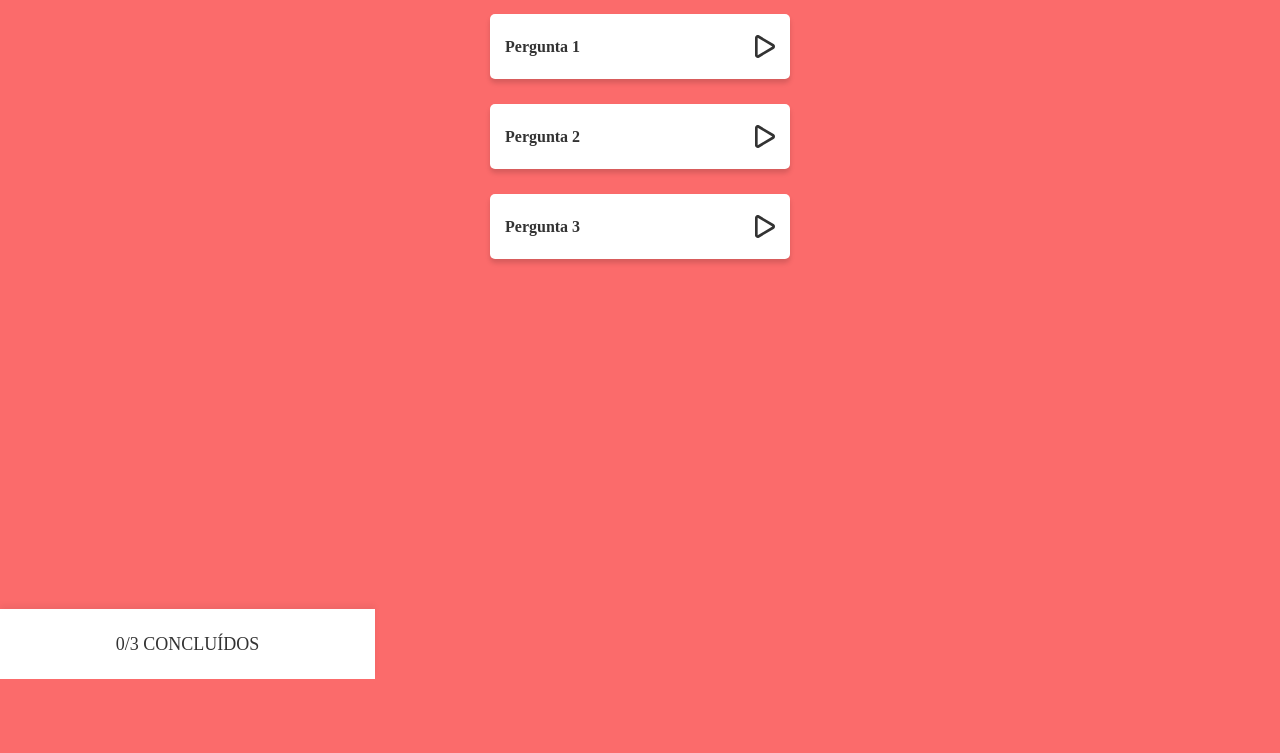
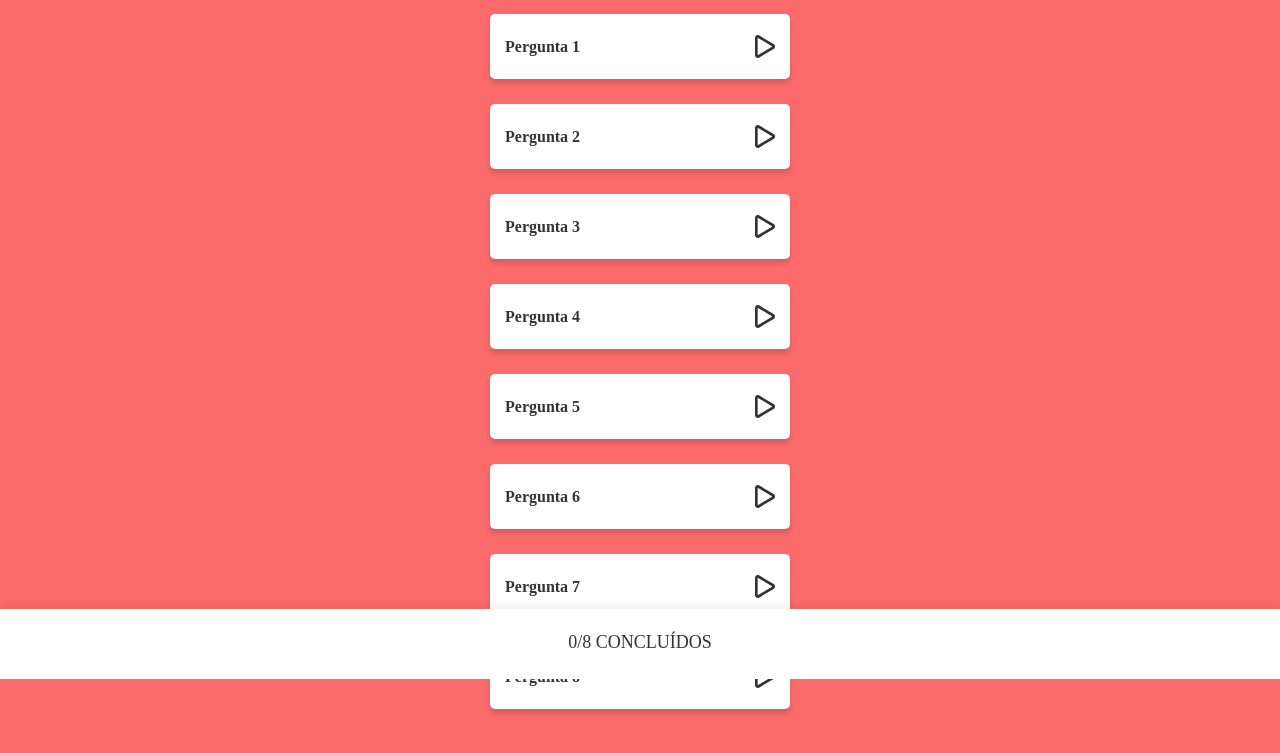
Before and after one commit to Victormarzo/Projeto-8-ZapRecall, a React app: page / in a window 1280 px wide. Both pictures are taken after a click on the element "Iniciar Recall!". Shown: the part 121-874 px from the top of the page. Before the commit the page ends 800 px from the top, so only its background shows below. Built offline with nearby package versions, Linux system fonts and the light colour scheme; a web font is replaced by a local one.

Commit message:
resultados e retoques

```diff
--- a/public/index.html
+++ b/public/index.html
@@ -3,8 +3,7 @@
   <head>
     <meta charset="utf-8" />
     <meta name="viewport" content="width=device-width, initial-scale=1" />
-    <link rel="stylesheet" href="./css/reset.css">
-    <link rel="stylesheet" href="./css/style.css">
+
     <title>ZapRecall</title>
   </head>
   <body>
--- a/src/components/App.js
+++ b/src/components/App.js
@@ -1,7 +1,8 @@
 import StarterMenu from "./StarterMenu";
 import ZapRecall from "./ZapRecall";
 import React from "react";
-
+import "../components/css/reset.css"
+import "../components/css/style.css"
 export default function App(){
     const [screen,setScreen] = React.useState(true);
     return(
--- a/src/components/Flashcard.js
+++ b/src/components/Flashcard.js
@@ -1,22 +1,30 @@
+import round from "../components/img/round.svg"
+import right from "../components/img/right.svg"
+import wrong from "../components/img/wrong.svg"
+import maybe from "../components/img/maybe.svg"
+import play from "../components/img/play.svg"
+
+
 import React from "react";
-export default function Flashcard({question,answer,index,setResultList,resultList}){
+export default function Flashcard({question,answer,index,setResultList,resultList,setError}){
         const [turnCard,setTurnCard]=React.useState("true");
         const [turnQuestion,setTurnQuestion]=React.useState("true");
         const [turnAnswer,setTurnAnswer]=React.useState("true");
         const [style,setStyle]=React.useState("");
+
         return(
 
             <>{turnQuestion?(
-                <div class="question">
+                <div onClick={() => setTurnQuestion(!turnQuestion)} class="question">
                     <p>Pergunta {index+1}</p>
-                    <img onClick={() => setTurnQuestion(!turnQuestion)}
-                    src="./assets/img/play.svg"/>
+                    <img
+                    src={play}/>
                 </div>
             ):(turnCard? (
                 <div class="questionInside">
                     <div>
                         <p class="textQuestion">{question}</p>
-                        <img onClick={() => setTurnCard(!turnCard)} src="./assets/img/round.svg"/>
+                        <img onClick={() => setTurnCard(!turnCard)} src={round}/>
                     </div>
                 </div>):(turnAnswer? (
                 <div class='questionAnswers questionInside'>
@@ -27,7 +35,8 @@ export default function Flashcard({question,answer,index,setResultList,resultLis
 
                             setTurnAnswer(!turnAnswer);
                             setStyle("redg");
-                            setResultList([...resultList,<img src="./assets/img/wrong.svg" />])
+                            setResultList([...resultList,<img src={wrong} />])
+                            setError(1);
 
                         }}
                         class="answer red">Não lembrei</div>
@@ -35,7 +44,7 @@ export default function Flashcard({question,answer,index,setResultList,resultLis
 
                             setTurnAnswer(!turnAnswer);
                             setStyle("orangeg");
-                            setResultList([...resultList,<img src="./assets/img/question.svg" />])
+                            setResultList([...resultList,<img src={maybe} />])
 
 
                         }}
@@ -44,7 +53,7 @@ export default function Flashcard({question,answer,index,setResultList,resultLis
 
                             setTurnAnswer(!turnAnswer);
                             setStyle("greeng");
-                            setResultList([...resultList,<img src="./assets/img/right.svg" />])
+                            setResultList([...resultList,<img src={right}/>])
 
                         }}
                         class="answer green">Zap!</div>
@@ -53,7 +62,7 @@ export default function Flashcard({question,answer,index,setResultList,resultLis
                  ):(<div class="question">
                  <p class={style }>Pergunta {index+1}</p>
                  <img
-                 src="./assets/img/play.svg"/>
+                 src={play}/>
              </div>)))
 
             }
--- a/src/components/FootMenu.js
+++ b/src/components/FootMenu.js
@@ -1,10 +1,38 @@
 import React from "react"
-export default function FootMenu({resultList,deck,}){
+export default function FootMenu({resultList,deck,error}){
+   let result;
 
+    function acabo (){
+    if(resultList.length===deck.length){
+        if(error===1){
+            result=
+            <>
+            <p>
+                😢 <strong>Putz...</strong>
+            </p>
+            <p>
+                Ainda faltam alguns...<br/>Mas não desanime!
+            </p>
+            </>
+        }else{
+            result=
+            <>
+            <p>
+                🥳 <strong>Parabéns!!!</strong>
+            </p>
+            <p>
+                Você não esqueceu de nenhum flashcard!
+            </p>
+            </>
+        }
+
+    }
+   }
+   acabo();
     return(
     <div class="footMenu">
-
-        <span>{resultList.length}/{deck.length} CONCLUÍDOS</span>
+        {result}
+        <p>{resultList.length}/{deck.length} CONCLUÍDOS</p>
         <div class="answers">
             {resultList}
         </div>
--- a/src/components/HeadMenu.js
+++ b/src/components/HeadMenu.js
@@ -1,7 +1,8 @@
+import logo from "../components/img/logo-small.svg"
 export default function HeadMenu(){
     return(
         <div class="headMenu">
-            <img src="./assets/img/logo-small.svg" />
+            <img src={logo} />
             <p class="logo">ZapRecall</p>
         </div>
     )
--- a/src/components/StarterMenu.js
+++ b/src/components/StarterMenu.js
@@ -1,9 +1,9 @@
 import React from "react";
-
+import logo from "../components/img/logo.svg"
 export default function StarterMenu({screen,setScreen}){
     return(
         <div class="starterMenu">
-            <img src="./assets/img/logo.svg"/>
+            <img src={logo}/>
             <p class="logo">ZapRecall</p>
             <div onClick={() => setScreen(!screen)}
             class="startButton">Iniciar Recall!</div>
--- a/src/components/ZapQuestions.js
+++ b/src/components/ZapQuestions.js
@@ -15,14 +15,35 @@ export default function ZapQuestions(){
         {
          question:"Componentes devem iniciar com...",
          answer:"letra maiúscula"
-        }
+        },
+        {
+            question:"Podemos colocar ... dentro do JSX ",
+            answer:"expressões"
+           },
+           {
+            question:"O ReactDOM nos ajuda...",
+            answer:"interagindo com a DOM para colocar componentes React na mesma"
+           },
+           {
+            question:" Usamos o npm para ...",
+            answer:"gerenciar os pacotes necessários e suas dependências"
+           },
+           {
+            question:"Usamos props para ...",
+            answer:"passar diferentes informações para componentes "
+           },
+           {
+            question:"Usamos estado (state) para ...",
+            answer:"dizer para o React quais informações quando atualizadas devem renderizar a tela novamente"
+           }
     ]
     function comparador() {
         return Math.random() - 0.5;
     }
 
     deck.sort(comparador);
-    const[resultList,setResultList]=React.useState([])
+    const[resultList,setResultList]=React.useState([]);
+    const[error,setError]=React.useState('');
 
     return(
     <>
@@ -33,6 +54,7 @@ export default function ZapQuestions(){
      index={index}
      setResultList={setResultList}
      resultList={resultList}
+     setError={setError}
      />
      )}
 
@@ -40,7 +62,7 @@ export default function ZapQuestions(){
      <FootMenu setResultList={setResultList}
      resultList={resultList}
      deck={deck}
-
+     error={error}
      />
      </>
     )
--- a/public/css/style.css
+++ b/src/components/css/style.css
@@ -61,8 +61,8 @@ body{
   margin-right: 25px;
 }
 .footMenu {
-  width: 375px;
-  height: 70px;
+  width: 100%;
+  min-height: 70px;
   background: #FFFFFF;
   box-shadow: 0px -4px 6px rgba(0, 0, 0, 0.05);
   display:flex;
@@ -75,10 +75,15 @@ body{
   font-size: 18px;
   line-height: 22px;
   color: #333333;
+  padding: 15px 60px;
 }
 .footMenu img{
   margin-top: 5px;
   margin-right: 5px;
+}
+.footMenu p{
+  margin-bottom:5px;
+  text-align: center;
 }
 .question{
   width: 300px;
```
Also changed, not shown: src/components/css/reset.css (renamed from public/css/reset.css), src/components/img/logo-small.svg (renamed from public/assets/img/logo-small.svg), src/components/img/logo.svg (renamed from public/assets/img/logo.svg), src/components/img/maybe.svg (renamed from public/assets/img/question.svg), src/components/img/party.svg (renamed from public/assets/img/party.svg), src/components/img/play.svg (renamed from public/assets/img/play.svg), src/components/img/right.svg (renamed from public/assets/img/right.svg), src/components/img/round.svg (renamed from public/assets/img/round.svg), src/components/img/sad.svg (renamed from public/assets/img/sad.svg), src/components/img/wrong.svg (renamed from public/assets/img/wrong.svg).
